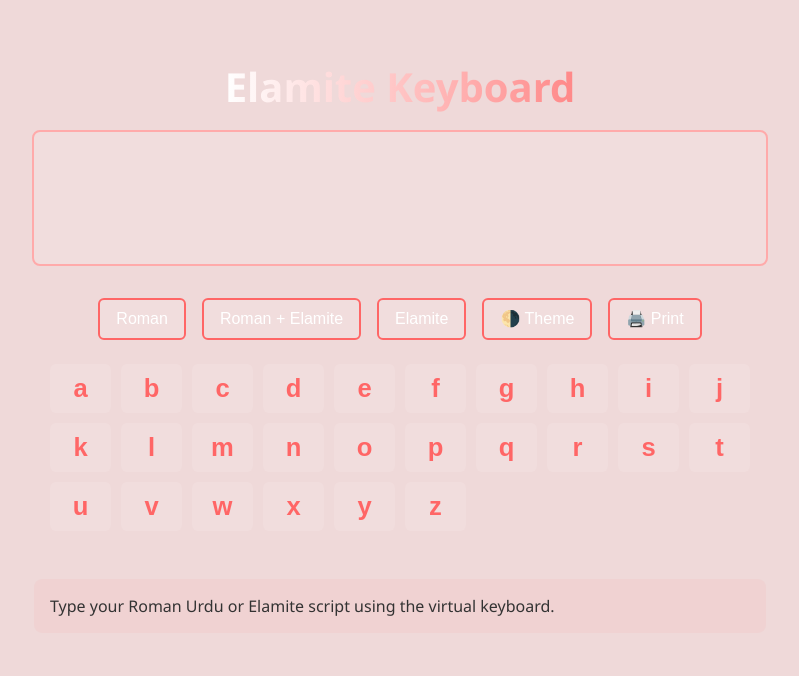
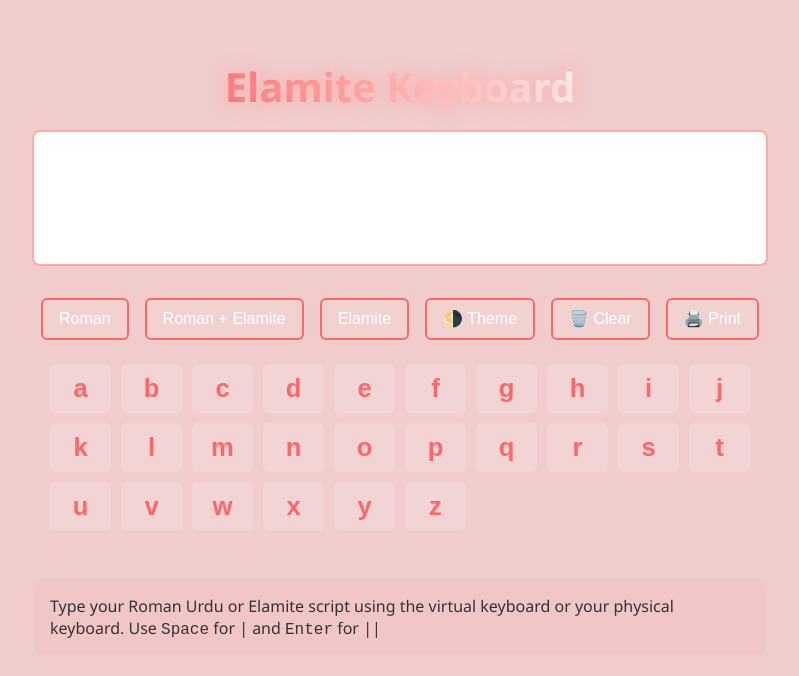
Before and after one commit to Wajji-Ali007/Elamite-Learning-Keyboard, a plain HTML site: page index.html in a window 1280 px wide. Shown: the whole page, without its empty margins (240-1039 px from the left). Drawn offline with Linux system fonts and the light colour scheme.

Commit message:
Update index.html

```diff
--- a/index.html
+++ b/index.html
@@ -6,12 +6,12 @@
   <title>Elamite Keyboard</title>
   <style>
     :root {
-      --bg-color-light: rgba(255, 0, 0, 0.08);
-      --bg-color-dark: rgba(150, 0, 0, 0.15);
-      --key-color-light: rgba(255, 255, 255, 0.5);
-      --key-color-dark: rgba(255, 255, 255, 0.1);
+      --bg-color-light: rgba(255, 100, 100, 0.1);
+      --bg-color-dark: rgba(180, 0, 0, 0.2);
+      --key-color-light: rgba(255, 255, 255, 0.6);
+      --key-color-dark: rgba(255, 255, 255, 0.15);
       --key-text: #fff;
-      --shadow-dark: rgba(200, 0, 0, 0.4);
+      --shadow-dark: rgba(255, 0, 0, 0.4);
       --shadow-light: rgba(255, 0, 0, 0.2);
     }
 
@@ -37,18 +37,16 @@
       margin-bottom: 1rem;
       font-size: 2.5rem;
       text-align: center;
-      font-weight: bold;
-      background: linear-gradient(90deg, #ff4d4d, #ffffff, #ff4d4d);
-      background-size: 300% auto;
-      color: transparent;
-      background-clip: text;
+      background: linear-gradient(90deg, #ff6666, #fff);
       -webkit-background-clip: text;
-      animation: shine 4s infinite linear;
+      -webkit-text-fill-color: transparent;
+      animation: shine 2s infinite linear;
     }
 
     @keyframes shine {
-      0% { background-position: 0% center; }
-      100% { background-position: 300% center; }
+      0% { text-shadow: 0 0 5px #fff; }
+      50% { text-shadow: 0 0 20px #ffaaaa; }
+      100% { text-shadow: 0 0 5px #fff; }
     }
 
     #output {
@@ -63,6 +61,13 @@
       max-width: 700px;
       word-wrap: break-word;
       white-space: pre-wrap;
+      color: #000;
+      background-color: #fff;
+    }
+
+    body:not(.light) #output {
+      color: #000;
+      background-color: #fff;
     }
 
     .control-buttons {
@@ -81,7 +86,7 @@
       cursor: pointer;
       background: rgba(255,255,255,0.1);
       color: #fff;
-      transition: background 0.3s, transform 0.2s, box-shadow 0.3s;
+      transition: background 0.3s, transform 0.2s;
     }
 
     body.light button {
@@ -93,7 +98,6 @@
     button:hover {
       background: #ff6666;
       color: #fff;
-      box-shadow: 0 0 10px #ff6666;
     }
 
     button:active {
@@ -118,7 +122,7 @@
       cursor: pointer;
       text-align: center;
       font-weight: bold;
-      transition: transform 0.2s, background 0.3s, box-shadow 0.3s;
+      transition: transform 0.2s, background 0.3s;
     }
 
     body.light .key {
@@ -128,7 +132,6 @@
 
     .key:hover {
       background-color: #ffaaaa;
-      box-shadow: 0 0 10px #ffaaaa;
     }
 
     .key span {
@@ -174,11 +177,12 @@
     <button onclick="switchLanguage('mix')">Roman + Elamite</button>
     <button onclick="switchLanguage('elamite')">Elamite</button>
     <button onclick="toggleTheme()">🌗 Theme</button>
+    <button onclick="clearOutput()">🗑️ Clear</button>
     <button onclick="printOutput()">🖨️ Print</button>
   </div>
   <div id="keyboard"></div>
   <div class="note">
-    Type your Roman Urdu or Elamite script using the virtual keyboard.
+    Type your Roman Urdu or Elamite script using the virtual keyboard or your physical keyboard. Use <code>Space</code> for | and <code>Enter</code> for ||
   </div>
 
   <script>
@@ -223,6 +227,10 @@
       createKeyboard();
     }
 
+    function clearOutput() {
+      output.textContent = '';
+    }
+
     function printOutput() {
       const win = window.open('', '', 'width=800,height=600');
       win.document.write(`<pre id="printableContent">${output.textContent}</pre>`);
@@ -233,6 +241,24 @@
       document.body.classList.toggle('light');
     }
 
+    document.addEventListener('keydown', (e) => {
+      if (e.key.length === 1 && /[a-z]/i.test(e.key)) {
+        const char = e.key.toLowerCase();
+        const value =
+          currentLanguage === 'roman' ? char :
+          currentLanguage === 'mix' ? `${char}(${elamiteMap[char]})` :
+          elamiteMap[char];
+        output.textContent += value + ' ';
+      } else if (e.key === ' ') {
+        e.preventDefault();
+        output.textContent += '|';
+      } else if (e.key === 'Enter') {
+        output.textContent += '||\n';
+      } else if (e.key === 'Backspace') {
+        output.textContent = output.textContent.trimEnd().slice(0, -1);
+      }
+    });
+
     createKeyboard();
   </script>
 </body>
```
